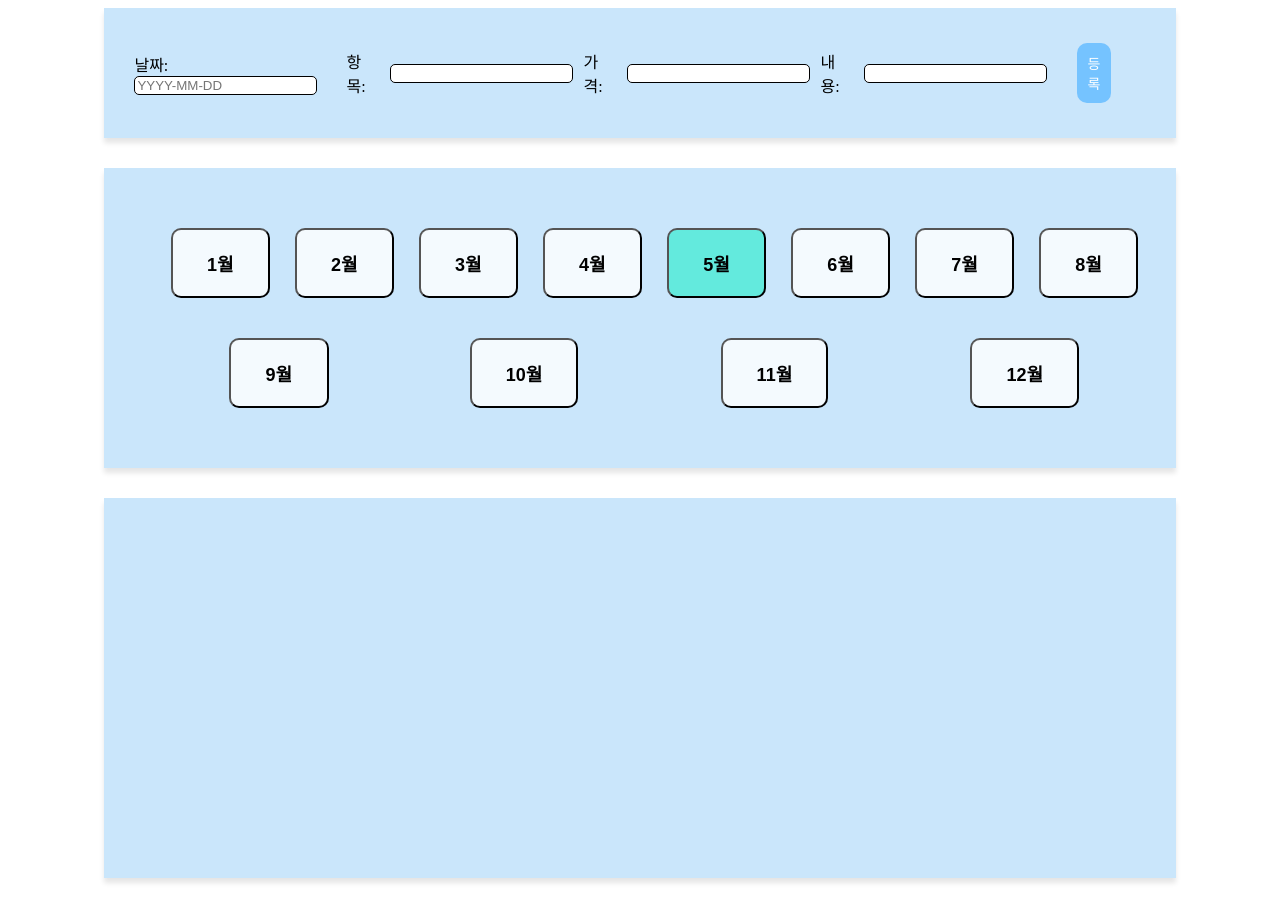
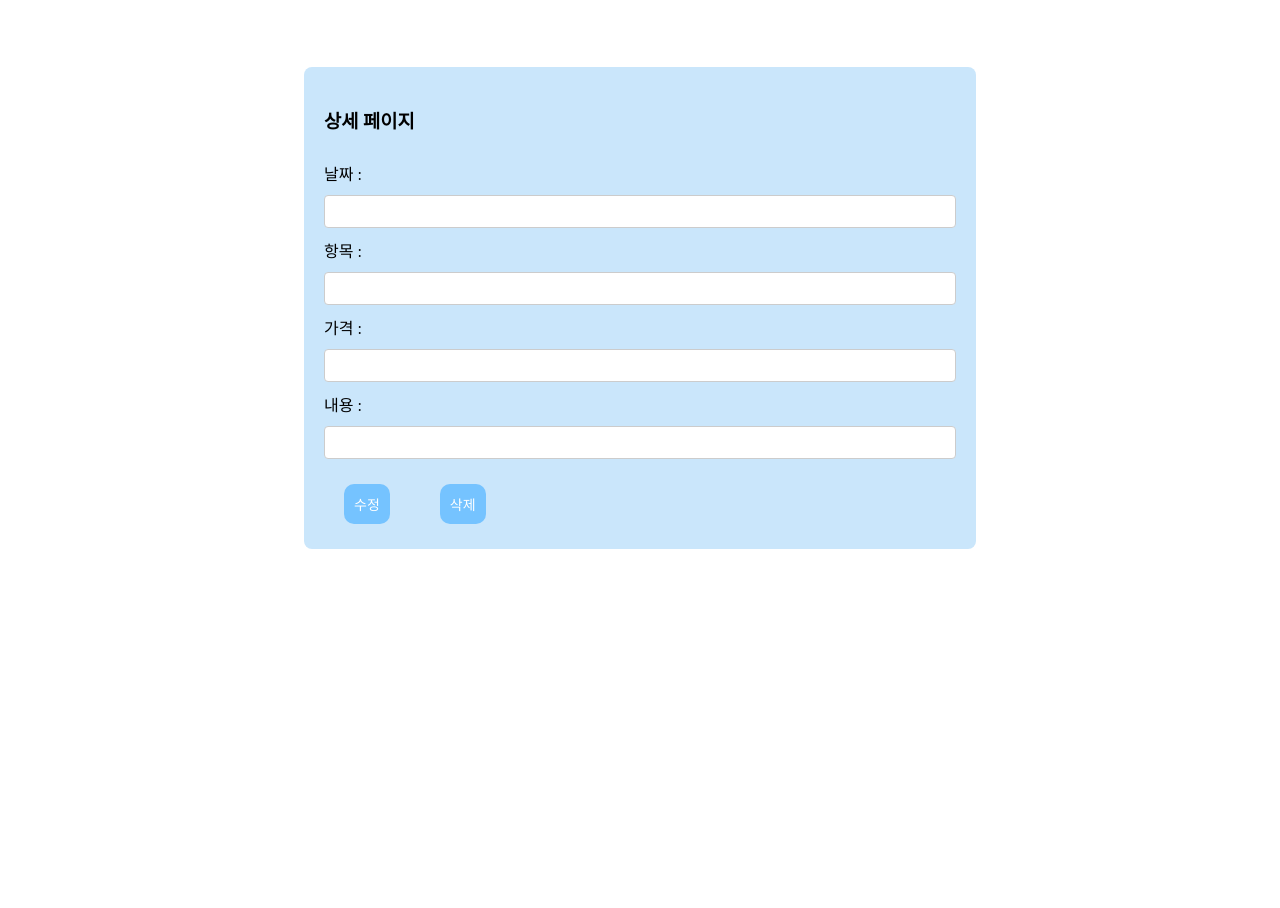
Before and after one commit to hwijinkim22/React-accounterBook, a React (Vite) app: page /detail/1 in a window 1280 px wide. After the commit the page ends 800 px from the top, so only its background shows below. Built offline with nearby package versions, Linux system fonts and the light colour scheme.

Commit message:
수정기능 추가

```diff
--- a/src/App.jsx
+++ b/src/App.jsx
@@ -1,54 +1,12 @@
-import React, { useState } from "react";
-import { v4 as uuidv4 } from 'uuid';
-import HeaderForm from "./components/HeaderForm";
-import Input from "./components/Input";
-import DateInput from "./components/DateInput";
-import MonthForm from "./components/MonthForm";
-import AddButton from "./components/AddButton";
-import List from "./components/List";
+import Router from "./components/shared/Router";
+
 
 const App = () => {
-  const [list, setList] = useState([]);
-  const [item, setItem] = useState("");
-  const [price, setPrice] = useState("");
-  const [detail, setDetail] = useState("");
-  const [date, setDate] = useState("");
-  const [currentMonth, setCurrentMonth] = useState(`${new Date().getMonth() + 1}`);
-
-  const filteredList = list.filter(item => {
-    return parseInt(item.date.split("-")[1]) === parseInt(currentMonth);
-  });
-
-  console.log(currentMonth);
-
-  const handleAdd = () => {
-
-    const newList = {
-      id: uuidv4(),
-      item: item,
-      price: price,
-      detail: detail,
-      date: date,
-    };
-
-    setList([...list, newList]);
-    setItem("");
-    setPrice("");
-    setDetail("");
-    setDate("");
-  };
 
   return (
     <>
-      <HeaderForm>
-        <DateInput date={date} setDate={setDate} />
-        <Input date={date} setDate={setDate} item={item} setItem={setItem} price={price} setPrice={setPrice} detail={detail} setDetail={setDetail} />
-        <AddButton handleAdd={handleAdd} />
-      </HeaderForm>
-      <MonthForm currentMonth={currentMonth} setCurrentMonth={setCurrentMonth}/>
-      <List filterList={filteredList}/>
+      <Router/>
     </>
   );
 };
-
 export default App;
--- a/src/components/AddButton.jsx
+++ b/src/components/AddButton.jsx
@@ -1,6 +1,5 @@
 import React, { useState } from "react";
 import styled from "styled-components";
-import Input from "./Input";
 
 const ButtonStyle = styled.button`
   background-color: #75c3ff;
@@ -11,19 +10,19 @@ const ButtonStyle = styled.button`
   color: white;
   cursor: pointer;
   font-size: 14px;
+  display: flex;
 
   &:hover {
     background-color: #5aabff;
   }
 `;
 
-const AddButton = ({handleAdd}) => {
+const AddButton = ({children = "등록"}) => {
   return (
     <div>
       <ButtonStyle
       type="submit"
-      onClick={handleAdd}
-      >등록</ButtonStyle>
+      >{children}</ButtonStyle>
     </div>
   );
 };
--- a/src/components/HeaderForm.jsx
+++ b/src/components/HeaderForm.jsx
@@ -1,6 +1,6 @@
 import styled from 'styled-components'
 
-const HeaderForm = styled.header `
+const HeaderForm = styled.form `
     background-color: #cae6fb;
     display: flex;
     justify-content: start;
--- a/src/components/List.jsx
+++ b/src/components/List.jsx
@@ -1,11 +1,12 @@
 import React from 'react';
 import styled from 'styled-components';
+import { Navigate, useNavigate } from 'react-router-dom';
 
 const StyledListContainer = styled.div`
   background-color: #cae6fb;
   padding: 40px;
   width: 78.5%;
-  height: 300px;
+
   box-shadow: 0 5px 5px rgba(0, 0, 0, 0.1);
   margin: 30px auto 30px auto;
 `;
@@ -16,22 +17,39 @@ const StyledList = styled.ul`
 `;
 
 const ListItem = styled.li`
-  margin-bottom: 10px;
-  background-color: green;
-
+  margin-bottom: 20px;
+  border: 1px groove black;
+  padding: 10px 10px;
+  cursor: pointer;
 `;
 
-const List = ({ filterList }) => {
+const ItemHeader = styled.div`
+  font-weight: bold;
+  font-size: 18px;
+  margin-bottom: 5px;
+`;
+
+const ItemDetails = styled.div`
+  display: flex;
+  justify-content: space-between;
+`;
+
+const List = ({ filteredList }) => {
+  const navigate = useNavigate();
+
   return (
     <StyledListContainer>
       <StyledList>
-        {filterList.map(filter => (
-          <ListItem
-            onClick={() => {
-
-            }}
-            key={filter.id}>
-            {filter.item} - {filter.detail}, {filter.price}, {filter.date}
+        {filteredList.map(filter => (
+          <ListItem key={filter.id}
+          onClick={() => {
+            navigate(`/detail/${filter.id}`)
+          }}>
+            <ItemHeader>{filter.date}</ItemHeader>
+            <ItemDetails>
+              <span>{filter.item} - {filter.detail}</span>
+              <span>{filter.price.toLocaleString()}원</span>
+            </ItemDetails>
           </ListItem>
         ))}
       </StyledList>
--- a/src/components/shared/Router.jsx
+++ b/src/components/shared/Router.jsx
@@ -1,12 +1,52 @@
 import React from 'react'
-import { BrowserRouter, Routes } from 'react-router-dom'
+import { BrowserRouter, Routes, Route } from 'react-router-dom'
+import Home from "../../pages/Home"
+import Detail from '../../pages/Detail'
+import { useState } from 'react'
+import { v4 as uuidv4 } from 'uuid';
 
 const Router = () => {
+  const [list, setList] = useState([
+    {
+      id:uuidv4(),
+      item: "의료비",
+      price: 25000,
+      detail: "귀막힘",
+      date: "2024-05-24"
+    },
+    {
+      id:uuidv4(),
+      item: "식비",
+      price: 20000,
+      detail: "족발",
+      date: "2024-05-20"
+    },
+    {
+      id:uuidv4(),
+      item: "식비",
+      price: 35000,
+      detail: "술값",
+      date: "2024-05-04"
+    },
+    {
+      id:uuidv4(),
+      item: "미용",
+      price: 55000,
+      detail: "파마",
+      date: "2024-03-24"
+    }
+  ]);
+
+  const [currentMonth, setCurrentMonth] = useState(`${new Date().getMonth() + 1}`);
+
+
+
   return (
     <>
     <BrowserRouter>
 			<Routes>
-				<Route path="/" />
+				<Route path="/" element={<Home currentMonth={currentMonth} setCurrentMonth={setCurrentMonth} list={list} setList={setList}/>} />
+        <Route path="/detail/:id" element={<Detail list={list} setList={setList}/>} />
 			</Routes>
     </BrowserRouter>
     </>
--- a/src/pages/Detail.jsx
+++ b/src/pages/Detail.jsx
@@ -0,0 +1,85 @@
+import React, { useRef } from "react";
+import styled from "styled-components";
+import { useNavigate, useParams } from "react-router-dom";
+import AddButton from "../components/AddButton";
+const DetailContainer = styled.div`
+  display: flex;
+  align-items: center;
+  justify-content: center;
+  height: 200px;
+`;
+
+const StyledForm = styled.form`
+  background-color: #cae6fb;
+  width: 50%;
+  padding: 20px;
+  border-radius: 8px;
+  display: flex;
+  flex-direction: column;
+  gap: 10px;
+  margin-top: 400px;
+`;
+
+const StyledInput = styled.input`
+  padding: 8px;
+  border-radius: 4px;
+  border: 1px solid #ccc;
+`;
+
+const ButtonContainer = styled.div`
+  display: flex;
+  justify-content: flex-start;
+  gap: 10px;
+  margin-top: 10px;
+`;
+const Detail = ({ list, setList }) => {
+  const { id } = useParams();
+  const navigate = useNavigate();
+
+  const details = list.find((item) => item.id === id);
+
+  const itemRef = useRef();
+  const priceRef = useRef();
+  const detailRef = useRef();
+  const dateRef = useRef();
+
+  const update = (e) => {
+    e.preventDefault();
+
+    const editList = list.map((item) =>
+      item.id === id
+        ? {
+            ...item,
+            item: itemRef.current.value,
+            price: priceRef.current.value,
+            detail: detailRef.current.value,
+            date: dateRef.current.value,
+          }
+        : item
+    );
+
+    setList(editList);
+    navigate("/");
+
+  };
+
+  return (
+    <DetailContainer>
+      {/* {list && ( */}
+      <StyledForm onSubmit={update}>
+        <h3>상세 페이지</h3>
+        날짜 :<StyledInput defaultValue={details?.date} ref={dateRef} />
+        항목 :<StyledInput defaultValue={details?.item} ref={itemRef} />
+        가격 :<StyledInput defaultValue={details?.price.toLocaleString()}원 ref={priceRef} />
+        내용 :<StyledInput defaultValue={details?.detail} ref={detailRef} />
+        <ButtonContainer>
+          <AddButton type="submit">수정</AddButton>
+          <AddButton>삭제</AddButton>
+        </ButtonContainer>
+      </StyledForm>
+      {/* )} */}
+    </DetailContainer>
+  );
+};
+
+export default Detail;
--- a/src/pages/Home.jsx
+++ b/src/pages/Home.jsx
@@ -0,0 +1,56 @@
+import React, { useState } from "react";
+import { v4 as uuidv4 } from 'uuid';
+import HeaderForm from "../components/HeaderForm";
+import Input from "../components/Input";
+import DateInput from "../components/DateInput";
+import MonthForm from "../components/MonthForm";
+import AddButton from "../components/AddButton";
+import List from "../components/List";
+
+const Home = ({list, setList, currentMonth, setCurrentMonth}) => {
+  const [item, setItem] = useState("");
+  const [price, setPrice] = useState("");
+  const [detail, setDetail] = useState("");
+  const [date, setDate] = useState("");
+
+  const filteredList = list.filter(item => {
+    return parseInt(item.date.split("-")[1]) === parseInt(currentMonth);
+  });
+
+  const handleAdd = (e) => {
+    e.preventDefault();
+    if(date.trim() === "" || item.trim() === "" || price.trim() === "" || detail.trim() === "") {
+      alert("빈 칸을 채워주세요");
+      return;
+    }
+
+    const newList = {
+      id: uuidv4(),
+      item: item,
+      price: Number(price),
+      detail: detail,
+      date: date,
+    };
+
+    const updateList = [...list, newList];
+    setList(updateList);
+    setItem("");
+    setPrice("");
+    setDetail("");
+    setDate("");
+  };
+
+  return (
+    <>
+      <HeaderForm onSubmit={handleAdd}>
+        <DateInput date={date} setDate={setDate} />
+        <Input date={date} setDate={setDate} item={item} setItem={setItem} price={price} setPrice={setPrice} detail={detail} setDetail={setDetail} />
+        <AddButton/>
+      </HeaderForm>
+      <MonthForm currentMonth={currentMonth} setCurrentMonth={setCurrentMonth}/>
+      <List filteredList={filteredList}/>
+    </>
+  );
+};
+
+export default Home;
```
